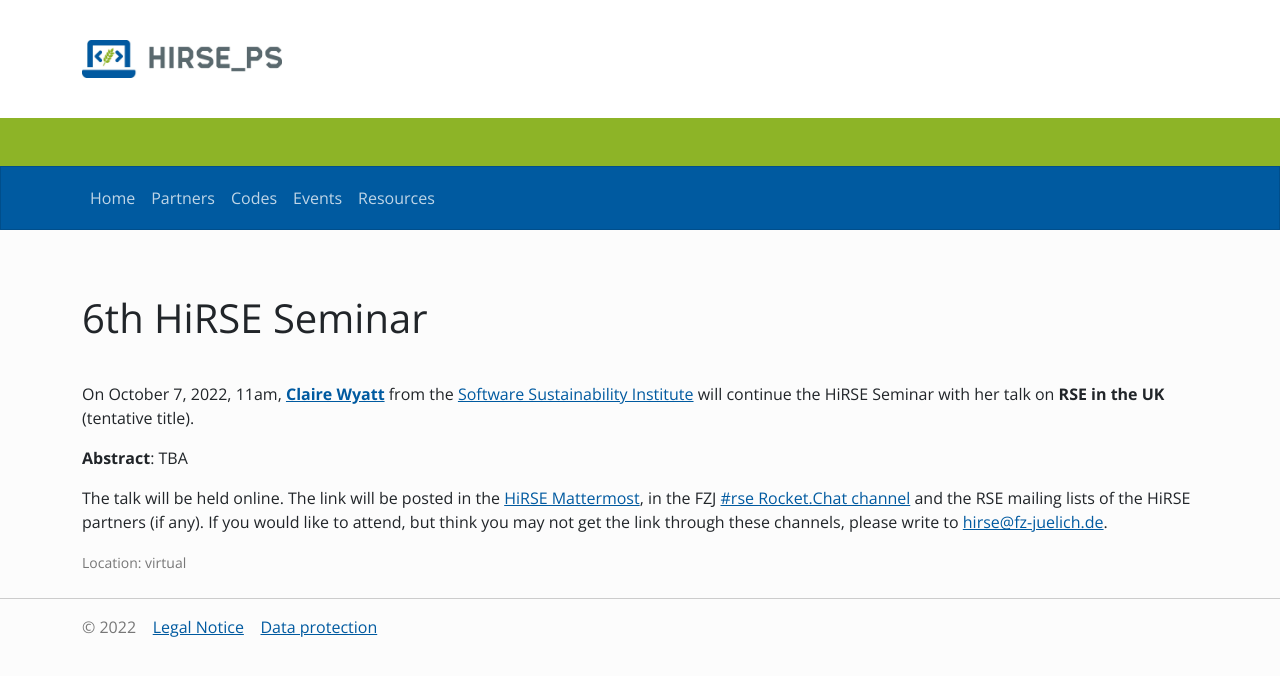
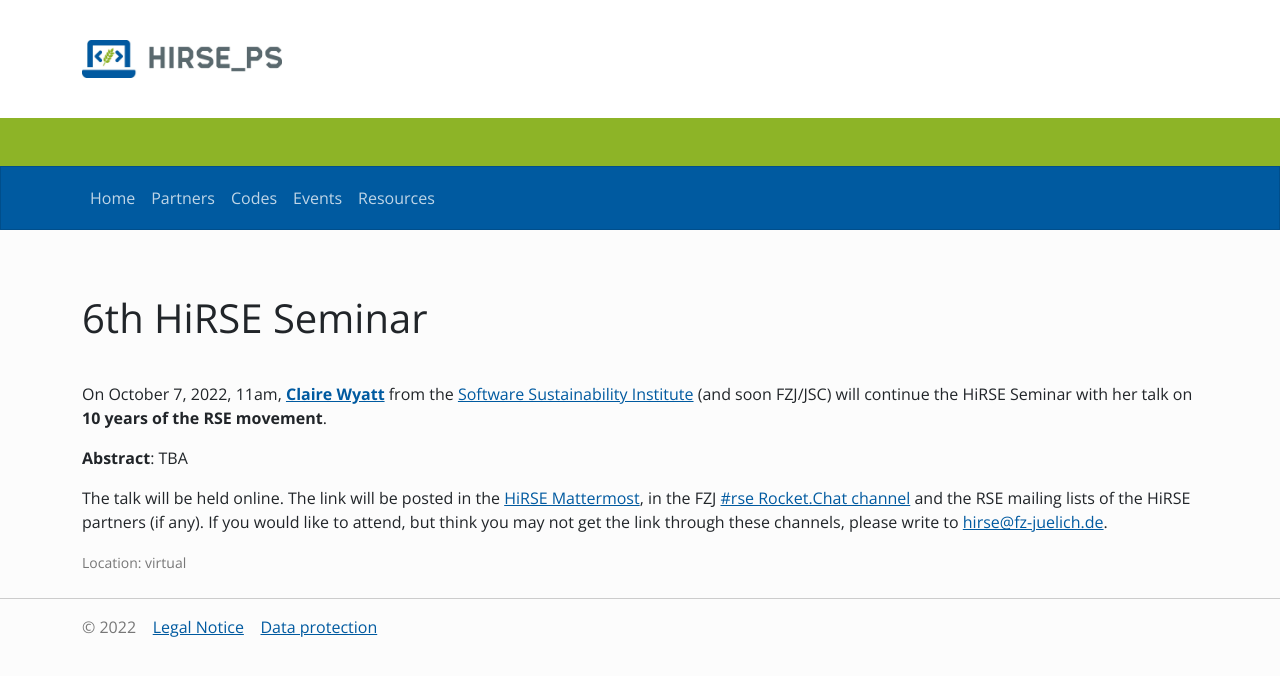
Before and after one commit to Helmholtz-HiRSE/helmholtz-hirse.github.io, a Jekyll site: the page built from _events/2022_10_07-seminar_6.md, in a window 1280 px wide. Shown: the top 676 px of the page. Built offline with Jekyll 4.4.1, drawn with Linux system fonts in a browser that asks for light colours; nearby versions of some CDN libraries.

Commit message:
Update 2022_10_07-seminar_6.md

```diff
--- a/_events/2022_10_07-seminar_6.md
+++ b/_events/2022_10_07-seminar_6.md
@@ -7,7 +7,7 @@ location: virtual
 excerpt_separator: <!--more-->
 ---
 
-On October 7, 2022, 11am, [**Claire Wyatt**](https://www.software.ac.uk/about/staff/person/claire-wyatt) from the [Software Sustainability Institute](https://www.software.ac.uk/) will continue the HiRSE Seminar with her talk on **RSE in the UK** (tentative title).
+On October 7, 2022, 11am, [**Claire Wyatt**](https://www.software.ac.uk/about/staff/person/claire-wyatt) from the [Software Sustainability Institute](https://www.software.ac.uk/) (and soon FZJ/JSC) will continue the HiRSE Seminar with her talk on **10 years of the RSE movement**.
 <!--more-->
 
 **Abstract**: TBA
```
